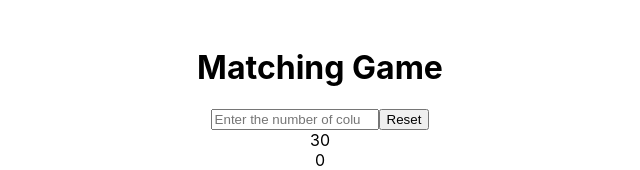
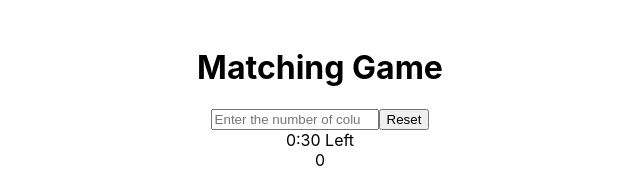
Before and after one commit to scall12/matching-game-react, a React (Create React App) app: page / in a window 1280 px wide. Shown: the top 170 px of the page, without its empty margins (320-960 px from the left). Built offline with nearby package versions, Linux system fonts and the light colour scheme.

Commit message:
Change the timer to show the time in MM:SS

```diff
--- a/src/components/Timer.jsx
+++ b/src/components/Timer.jsx
@@ -1,7 +1,23 @@
 import React from 'react';
 
-const Timer = (props) => {
-  return <div>{props.time}</div>;
+const Timer = ({ time }) => {
+  const seconds = time % 60;
+  const minutes = Math.floor(time / 60);
+
+  const s = seconds.toString();
+
+  let sec;
+  if (s.length <= 1) {
+    const holder = s.split('');
+    holder.unshift('0');
+    sec = holder.join('');
+  }
+
+  return (
+    <div>
+      {minutes}:{sec || seconds} Left
+    </div>
+  );
 };
 
 export default Timer;
```
